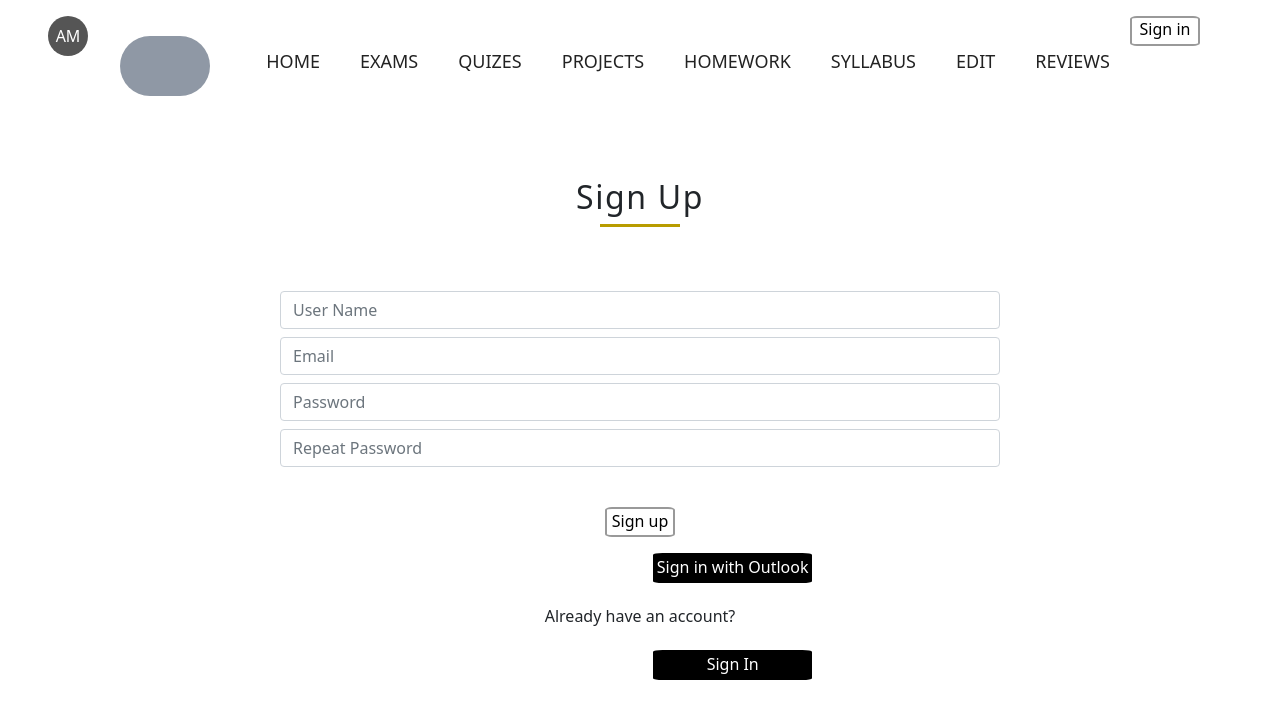
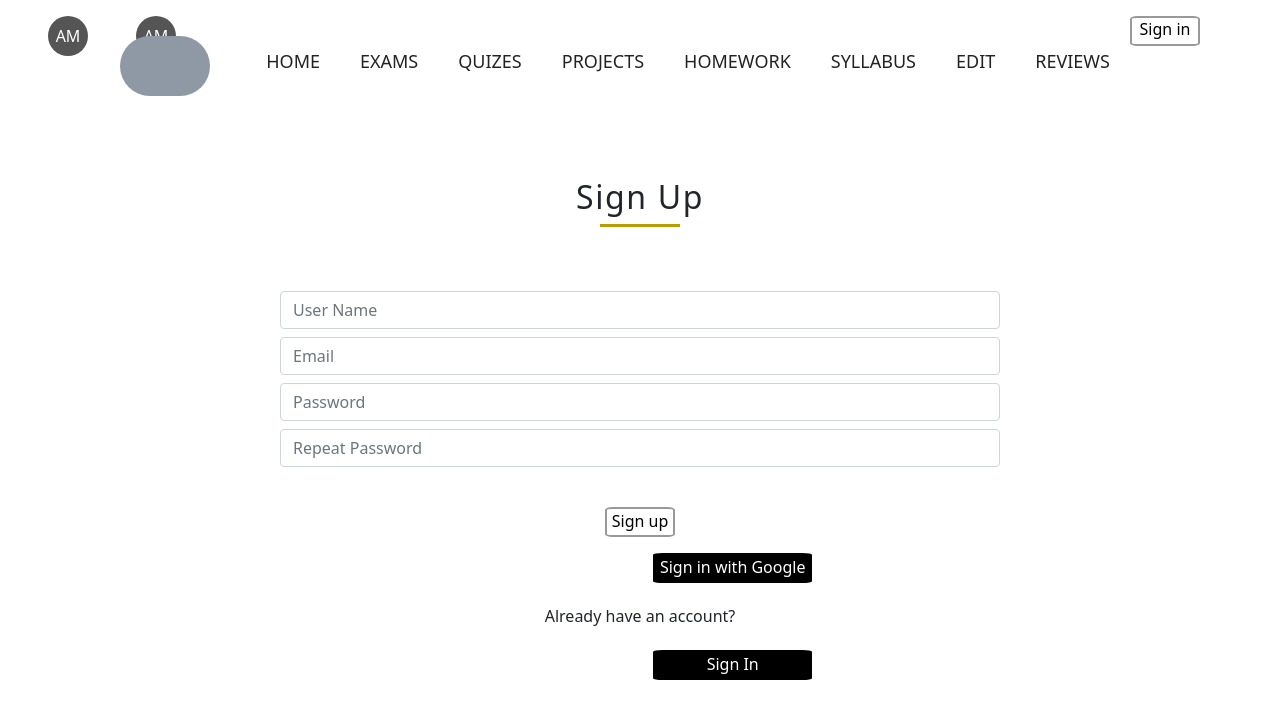
Before and after one commit to AyoubMaimmadi/ExamLeaks, a React (Create React App) app in the folder client/: page /auth in a window 1280 px wide. Shown: the top 718 px of the page. Built offline with nearby package versions, Linux system fonts and the light colour scheme; no server answers.

Commit message:
Google Sign IN

```diff
--- a/client/src/Components/Auth.js
+++ b/client/src/Components/Auth.js
@@ -1,6 +1,8 @@
 import React, { useState, useEffect } from 'react'
 import Navbar from './Navbar'
 import SearchBar from './SearchBar'
+import Icon from './Icon'
+import { GoogleLogin } from 'react-google-login'
 import { Link } from 'react-router-dom'
 
 const Auth = () => {
@@ -8,10 +10,21 @@
   const [email, setemail] = useState('')
   const [password, setpassword] = useState('')
   const [password2, setpassword2] = useState('')
-  const [colorError, setColorError] = useState(false)
+  const [user, setUser] = useState('AM')
+  const [exist, setexist] = useState(false)
+
+  const googleSuccess = async (res) => {
+    const result = res?.profileObj
+    const token = res?.tokenId
+  }
+
+  const googleFailure = () => {
+    console.log('Google sign in was unseccessful. Try again later.')
+  }
 
   return (
     <>
+      <button className="btn2">{user}</button>
       <section className="exam section">
         <Navbar />
         <SearchBar />
@@ -84,9 +97,24 @@
               </div>
             </div>
           </form>
-          <Link to="/something" target="_blank">
-            <button className="btn4">Sign in with Outlook</button>
-          </Link>
+          {/* <Link to="/something" target="_blank"> */}
+          <GoogleLogin
+            clientId="274059436296-0fjasat9srs1rt3j1ij4hddag02h7vbm.apps.googleusercontent.com"
+            render={(renderProps) => (
+              <button
+                className="btn4"
+                onClick={renderProps.onClick}
+                disabled={renderProps.disabled}
+                startIcon={<Icon />}
+              >
+                Sign in with Google
+              </button>
+            )}
+            onSuccess={googleSuccess}
+            onFailure={googleFailure}
+            cookiePolicy="single_host_origin"
+          />
+          {/* </Link> */}
           <div>
             <br />
             <h6 className="text-center">Already have an account? </h6>
--- /dev/null
+++ b/client/src/Components/Icon.js
@@ -0,0 +1,12 @@
+import React from 'react'
+
+const Icon = () => (
+  <svg style={{ width: '20px', height: '20px' }} viewBox="0 0 24 24">
+    <path
+      fill="currentColor"
+      d="M21.35,11.1H12.18V13.83H18.69C18.36,17.64 15.19,19.27 12.19,19.27C8.36,19.27 5,16.25 5,12C5,7.9 8.2,4.73 12.2,4.73C15.29,4.73 17.1,6.7 17.1,6.7L19,4.72C19,4.72 16.56,2 12.1,2C6.42,2 2.03,6.8 2.03,12C2.03,17.05 6.16,22 12.25,22C17.6,22 21.5,18.33 21.5,12.91C21.5,11.76 21.35,11.1 21.35,11.1V11.1Z"
+    />
+  </svg>
+)
+
+export default Icon
```
